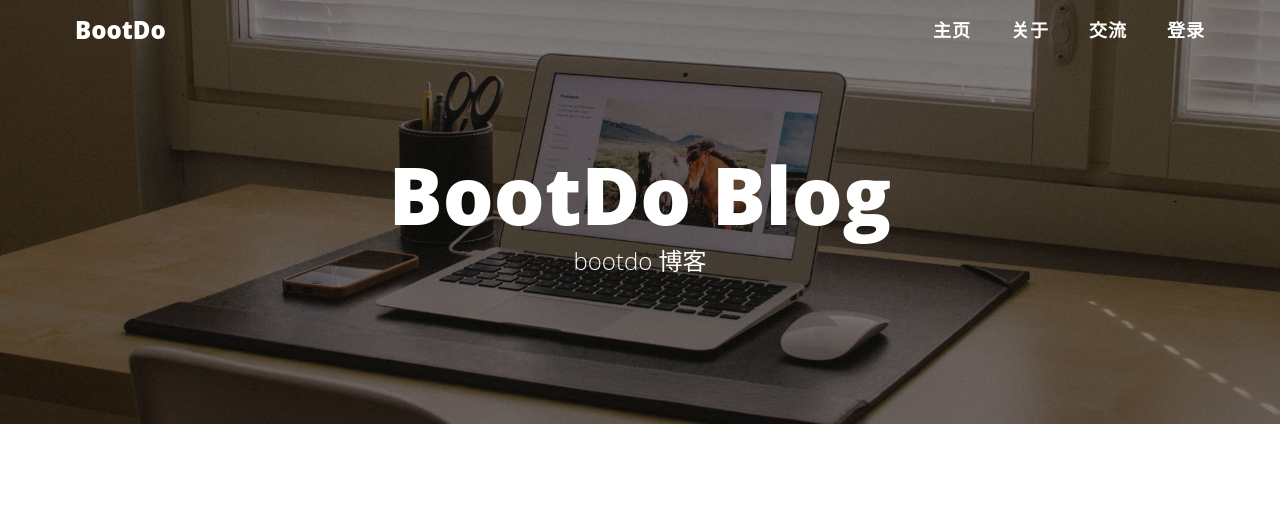
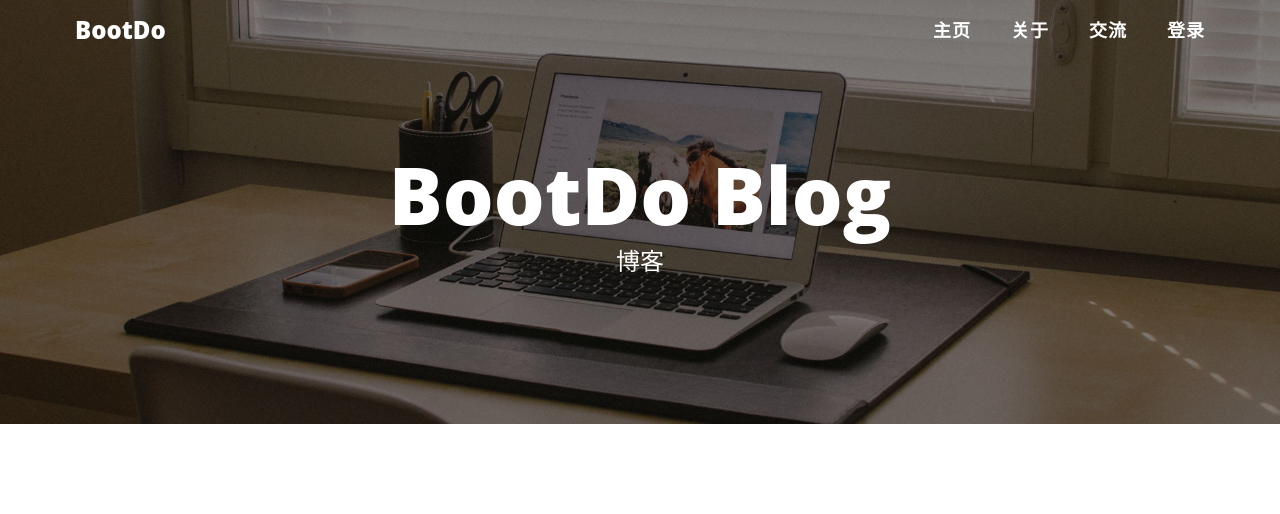
Before and after one commit to li123sai/selfsupport, a Spring app: page /blog/index/main in a window 1280 px wide. Shown: the top 514 px of the page. Run offline with Thymeleaf, Linux system fonts and the light colour scheme; the template is opened without the code that fills it, so the values that code supplies are empty; some of the project's set-up classes (security, data sources, template engines, error pages and the like) are left out, and stand-ins take their place.

Commit message:
修改页面

```diff
--- a/src/main/resources/templates/blog/index/main.html
+++ b/src/main/resources/templates/blog/index/main.html
@@ -11,7 +11,7 @@
 				<div class="col-lg-8 col-lg-offset-2 col-md-10 col-md-offset-1">
 					<div class="site-heading">
 						<h1>BootDo Blog</h1>
-						<span class="subheading">bootdo 博客</span>
+						<span class="subheading">博客</span>
 					</div>
 				</div>
 			</div>
```
